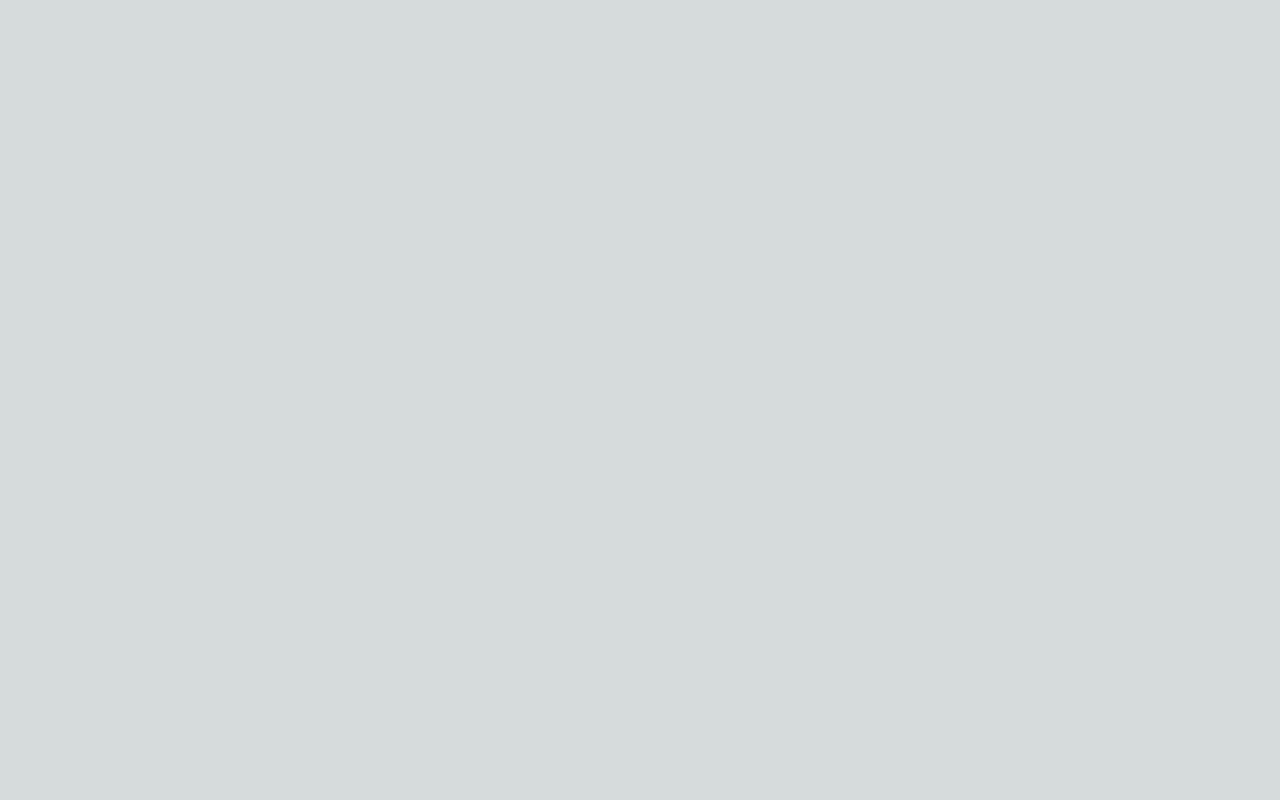
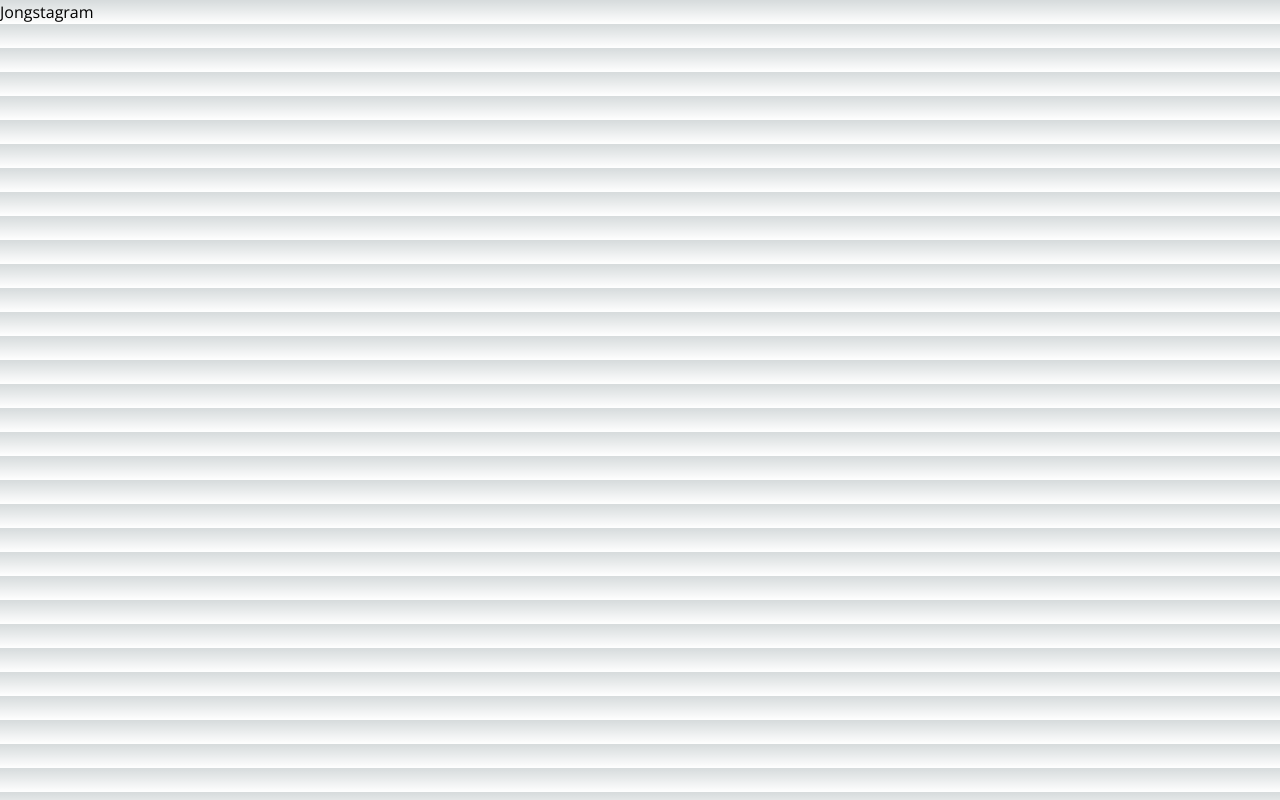
Before and after one commit to Amjong/jongstagram, a Next.js app: page / in a window 1280 px wide. Built offline with nearby package versions, Linux system fonts and the light colour scheme.

Commit message:
components/Header.tsx: Added Header component

```diff
--- /dev/null
+++ b/src/app/components/Header.tsx
@@ -0,0 +1,9 @@
+import React from 'react';
+
+export default function Header() {
+  return (
+    <div className='flex '>
+      <h1>Jongstagram</h1>
+    </div>
+  );
+}
--- a/src/app/layout.tsx
+++ b/src/app/layout.tsx
@@ -1,3 +1,4 @@
+import Header from './components/Header';
 import './globals.css';
 import { Open_Sans } from 'next/font/google';
 
@@ -15,6 +16,8 @@
 }) {
   return (
     <html lang='en' className={sans.className}>
+      <body className='flex flex-col w-full max-w-screen-2xl mx-auto'></body>
+      <Header></Header>
       <body className=''>{children}</body>
     </html>
   );
```
